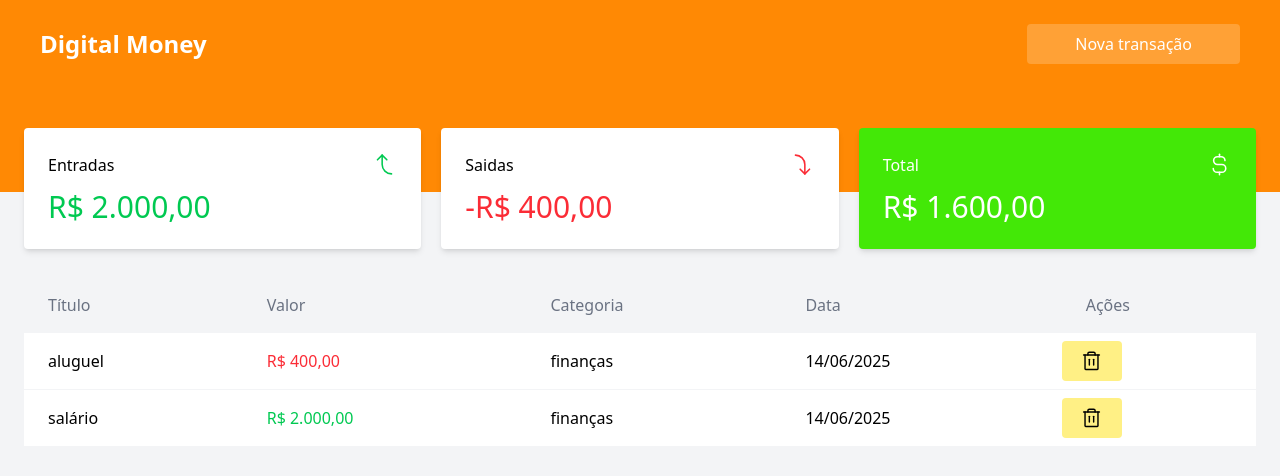
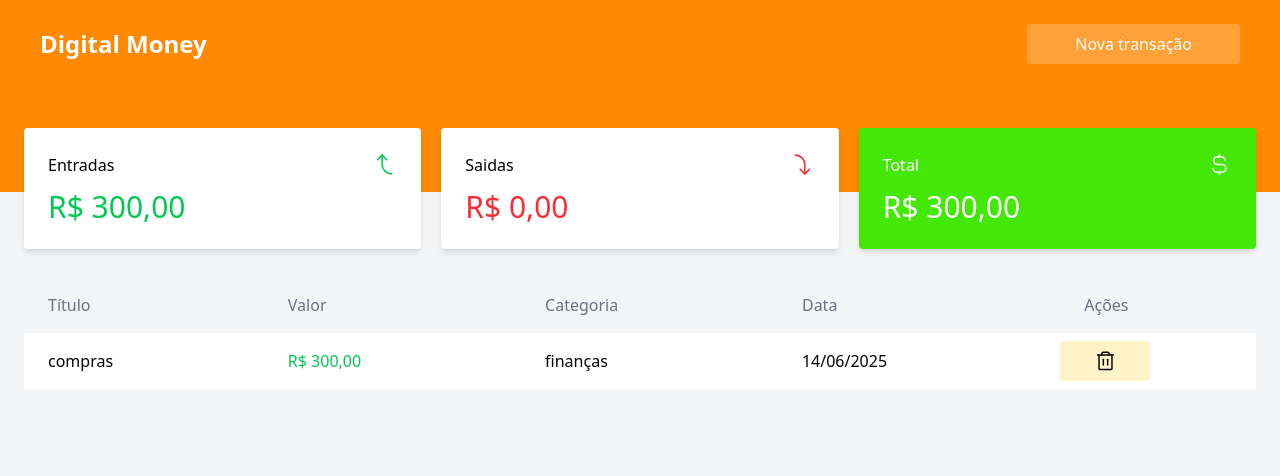
Before and after one commit to Gabriel-Vital/Digital-React-Project, a React (Vite) app: page /#/transactions in a window 1280 px wide. Shown: the top 476 px of the page. Built offline with nearby package versions, Linux system fonts and the light colour scheme; data requests are answered from the project's data file.

Commit message:
adcionado o clarity

```diff
--- a/db.json
+++ b/db.json
@@ -1,17 +1,9 @@
 {
   "transactions": [
     {
-      "id": "f122",
-      "title": "aluguel",
-      "price": 400,
-      "category": "finanças",
-      "transactionType": "withdraw",
-      "date": "14/06/2025"
-    },
-    {
-      "id": "c3cb",
-      "title": "salário",
-      "price": 2000,
+      "id": "b4d5",
+      "title": "compras",
+      "price": 300,
       "category": "finanças",
       "transactionType": "deposit",
       "date": "14/06/2025"
--- a/index.html
+++ b/index.html
@@ -1,13 +1,31 @@
-<!doctype html>
+<!DOCTYPE html>
 <html lang="pt-br">
   <head>
     <meta charset="UTF-8" />
-    <link rel="shortcut icon" href="src/assets/favicon.png" type="image/x-icon">
+    <link
+      rel="shortcut icon"
+      href="src/assets/favicon.png"
+      type="image/x-icon"
+    />
     <meta name="viewport" content="width=device-width, initial-scale=1.0" />
     <title>Digital Project - Login Portal</title>
   </head>
   <body>
     <div id="root"></div>
+    <script type="text/javascript">
+      (function (c, l, a, r, i, t, y) {
+        c[a] =
+          c[a] ||
+          function () {
+            (c[a].q = c[a].q || []).push(arguments);
+          };
+        t = l.createElement(r);
+        t.async = 1;
+        t.src = "https://www.clarity.ms/tag/" + i;
+        y = l.getElementsByTagName(r)[0];
+        y.parentNode.insertBefore(t, y);
+      })(window, document, "clarity", "script", "rzeq7yemej");
+    </script>
     <script type="module" src="/src/main.jsx"></script>
   </body>
 </html>
--- a/package.json
+++ b/package.json
@@ -14,6 +14,7 @@
   "dependencies": {
     "@headlessui/react": "^2.2.2",
     "@heroicons/react": "^2.2.0",
+    "@material-tailwind/react": "^2.1.10",
     "@tailwindcss/vite": "^4.0.17",
     "axios": "^1.9.0",
     "date-fns": "^4.1.0",
--- a/src/contexts/TransactionContext.jsx
+++ b/src/contexts/TransactionContext.jsx
@@ -1,13 +1,25 @@
+import axios from "axios";
 import { createContext, useContext, useState } from "react";
 import { useNavigate } from "react-router-dom";
+import { API_BASE_URL } from "../utils/constantes";
 
 const TransactionContext = createContext(null);
 const useTransactionContext = () => useContext(TransactionContext);
 
 const TransactionProvider = ({ children }) => {
   const [allTransactions, setAlltransactions] = useState([]);
+  async function handleDeleteTransactions(id) {
+    const confirmDelete = window.confirm(
+      "Tem certeza que desaja deletar esta transação?"
+    );
+    if (!confirmDelete) {
+      return;
+    }
 
-   const navigate = useNavigate();
+    await axios.delete(`${API_BASE_URL}/transactions/${id}`);
+  }
+
+  const navigate = useNavigate();
 
   function handleEditTransaction(id) {
     navigate(`/transactions/${id}`);
@@ -31,7 +43,16 @@ const TransactionProvider = ({ children }) => {
 
   return (
     <TransactionContext.Provider
-      value={{ allTransactions, setAlltransactions, navigate, handleEditTransaction, depositResult, withdrawResult, total}}
+      value={{
+        allTransactions,
+        setAlltransactions,
+        navigate,
+        handleEditTransaction,
+        depositResult,
+        withdrawResult,
+        total,
+        handleDeleteTransactions,
+      }}
     >
       {children}
     </TransactionContext.Provider>
--- a/src/main.jsx
+++ b/src/main.jsx
@@ -7,16 +7,19 @@ import TransactionsPage from "./pages/Transactions.jsx";
 import TransactionDetails from "./pages/TransactionDetails.jsx";
 import { ToastContainer } from "react-toastify";
 import { TransactionProvider } from "./contexts/TransactionContext.jsx";
+import { ThemeProvider } from "@material-tailwind/react";
 
 createRoot(document.getElementById("root")).render(
   <StrictMode>
     <HashRouter>
       <TransactionProvider>
-        <Routes>
-          <Route path="/" element={<LoginPage />} />
-          <Route path="/transactions" element={<TransactionsPage />} />
-          <Route path="/transactions/:id" element={<TransactionDetails />} />
-        </Routes>
+        <ThemeProvider>
+          <Routes>
+            <Route path="/" element={<LoginPage />} />
+            <Route path="/transactions" element={<TransactionsPage />} />
+            <Route path="/transactions/:id" element={<TransactionDetails />} />
+          </Routes>
+        </ThemeProvider>
       </TransactionProvider>
     </HashRouter>
     <ToastContainer />
--- a/src/pages/Transactions.jsx
+++ b/src/pages/Transactions.jsx
@@ -12,6 +12,7 @@ import HeaderTransaction from "../components/transactionsComponents/HeaderTransa
 import { API_BASE_URL } from "../utils/constantes";
 import { ToastContainer } from "react-toastify";
 import { useTransactionContext } from "../contexts/TransactionContext";
+import { Button, IconButton } from "@material-tailwind/react";
 
 const TransactionsPage = () => {
   const {
@@ -21,19 +22,13 @@ const TransactionsPage = () => {
     depositResult,
     withdrawResult,
     total,
+    handleDeleteTransactions,
   } = useTransactionContext();
   const [open, setOpen] = useState(false);
 
   async function fetchTransactions() {
     const transactions = await axios.get(`${API_BASE_URL}/transactions`);
     setAlltransactions(transactions.data);
-  }
-
-  async function handleDeleteTransactions(id) {
-    await axios.delete(`${API_BASE_URL}/transactions/${id}`);
-    setAlltransactions(
-      allTransactions.filter((allTransactions) => allTransactions.id !== id)
-    );
   }
 
   function handleOpenModal() {
@@ -73,6 +68,7 @@ const TransactionsPage = () => {
               icon={<CurrencyDollarSimple size={25} />}
             />
           </div>
+
           <div className="overflow-x-auto mt-8">
             <table className="w-full">
               <thead>
@@ -114,9 +110,9 @@ const TransactionsPage = () => {
                           e.stopPropagation();
                           handleDeleteTransactions(transactions.id);
                         }}
-                        className="px-1 py-1 mt-2 cursor-pointer w-[60px] h-[40px] flex items-center justify-center transition ease-in-out duration-150 rounded bg-yellow-200"
+                        className="px-1 py-1 mt-2 cursor-pointer w-[90px] h-[40px] flex items-center justify-center transition ease-in-out duration-150 rounded bg-amber-100"
                       >
-                        <Trash size={23} />
+                       <Trash size={23} />
                       </td>
                     </tr>
                   );
```
Also changed, not shown: 1 other file (tests, documents, lock files or other folders).
